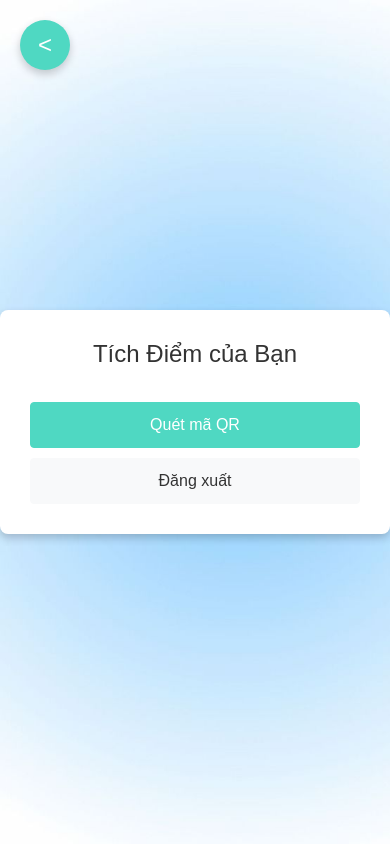
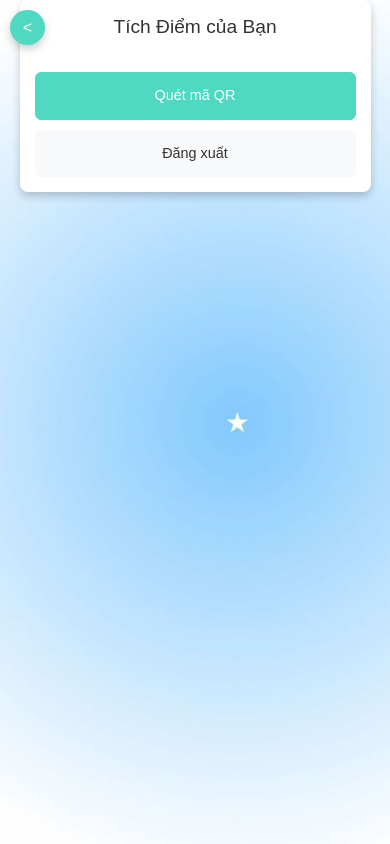
Before and after one commit to nguyenminhkha1705/test_2, a Flask app: template api/templates/dashboard.html in a window 390 px wide. Run offline with Flask 3, Linux system fonts and the light colour scheme; the template is opened without the code that fills it, so the values that code supplies are empty; some libraries are stand-ins or nearby versions.

Commit message:
Update dashboard.html

```diff
--- a/api/templates/dashboard.html
+++ b/api/templates/dashboard.html
@@ -10,89 +10,142 @@
     <script src="https://cdn.jsdelivr.net/npm/jsqr/dist/jsQR.js"></script>
 <style>
     body {
-            background-image: url({{url_for('static',filename='images/background.jpg')}}); /* Đường dẫn đến hình ảnh trong thư mục static */
-            background-size: cover;  /* Làm cho hình nền bao phủ toàn bộ màn hình */
-            background-attached: scroll;
-            background-repeat: no-repeat; /* Không lặp lại hình nền */
+        background-image: url({{url_for('static',filename='images/background.jpg')}});
+        background-size: cover;
+        background-attachment: fixed;
+        background-repeat: no-repeat;
         display: flex;
         align-items: center;
         justify-content: center;
         height: 100vh;
         margin: 0;
         font-family: Arial, sans-serif;
-            position: relative;
     }
+
     .container {
         background-color: #fff;
-            padding: 30px;
+        padding: 20px;
         border-radius: 8px;
         box-shadow: 0 4px 8px rgba(0, 0, 0, 0.2);
         text-align: center;
-            max-width: 500px;
-            width: 100%;
+        width: 90%;
+        max-width: 400px; /* Giới hạn tối đa để phù hợp với điện thoại */
+        margin: auto;
     }
+
     h2 {
         font-size: 1.5rem;
         color: #333;
         margin-bottom: 20px;
     }
+
     .points {
-            font-size: 2rem;
+        font-size: 1.8rem;
         font-weight: bold;
         color: #333;
     }
+
+    #reader {
+        width: 100%; /* Chiều rộng luôn là 100% so với phần tử chứa */
+        max-width: 300px; /* Giới hạn kích thước tối đa */
+        margin: 10px auto;
+    }
+
     .btn-custom {
         width: 100%;
         margin-top: 10px;
-            padding: 10px;
+        padding: 12px;
         font-size: 1rem;
+        border-radius: 6px;
     }
+
     .btn-primary {
         background-color: #4FD8C2;
         border-color: #4FD8C2;
     }
+
     .btn-primary:hover {
         background-color: #4FD8C2;
         border-color: #4FD8C2;
     }
+
     .btn-secondary {
         background-color: #f8f9fa;
         border-color: #f8f9fa;
         color: #333;
     }
+
     .btn-secondary:hover {
         background-color: #e2e6ea;
         border-color: #dae0e5;
     }
+
     .btn-back {
         background-color: #ff9f00;
         border-color: #ff9f00;
     }
+
     .btn-back:hover {
         background-color: #e68900;
         border-color: #e68900;
     }
+
     .back-btn {
         position: absolute;
-            top: 20px;
-            left: 20px;
+        top: 10px;
+        left: 10px;
         background-color: #4FD8C2;
         border: none;
         color: white;
-            font-size: 1.5rem;
-            width: 50px;
-            height: 50px;
+        font-size: 1.2rem;
+        width: 40px;
+        height: 40px;
         border-radius: 50%;
         box-shadow: 0 4px 8px rgba(0, 0, 0, 0.2);
-            cursor: pointer;
         display: none;
         align-items: center;
         justify-content: center;
     }
+
     .back-btn:hover {
         background-color: #3bbda3;
     }
+
+    /* Thêm Media Query cho điện thoại */
+    @media (max-width: 768px) {
+        body {
+            padding: 0;
+            height: auto;
+        }
+
+        .container {
+            padding: 15px;
+        }
+
+        h2 {
+            font-size: 1.2rem;
+        }
+
+        .points {
+            font-size: 1.5rem;
+        }
+
+        .btn-custom {
+            font-size: 0.9rem;
+        }
+
+        .back-btn {
+            font-size: 1rem;
+            width: 35px;
+            height: 35px;
+        }
+
+        #reader {
+            max-width: 250px; /* Thu nhỏ hơn nữa để vừa điện thoại */
+        }
+    }
 </style>
+
 </head>
 <body>
     <!-- Nút quay lại -->
```
Lines whose indentation alone changed are shown as unchanged.
